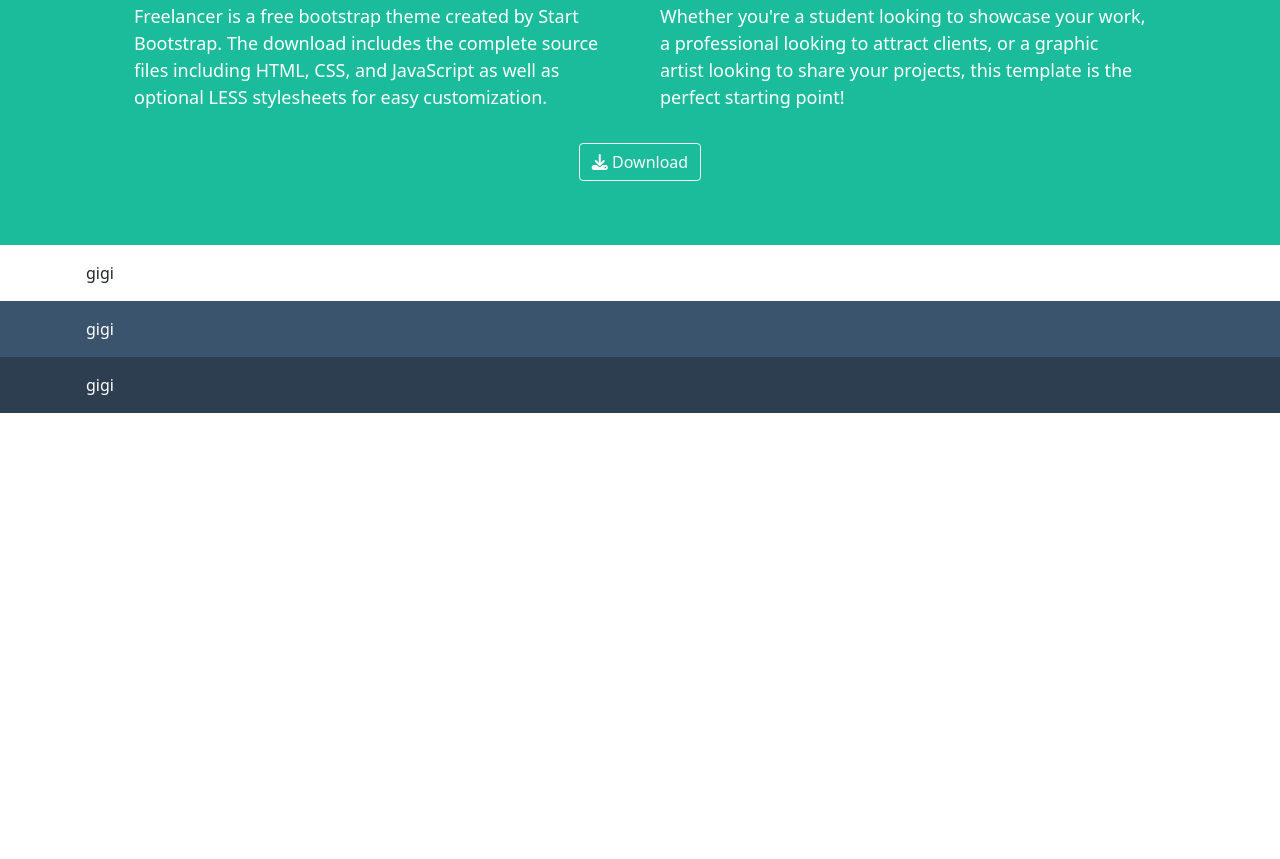
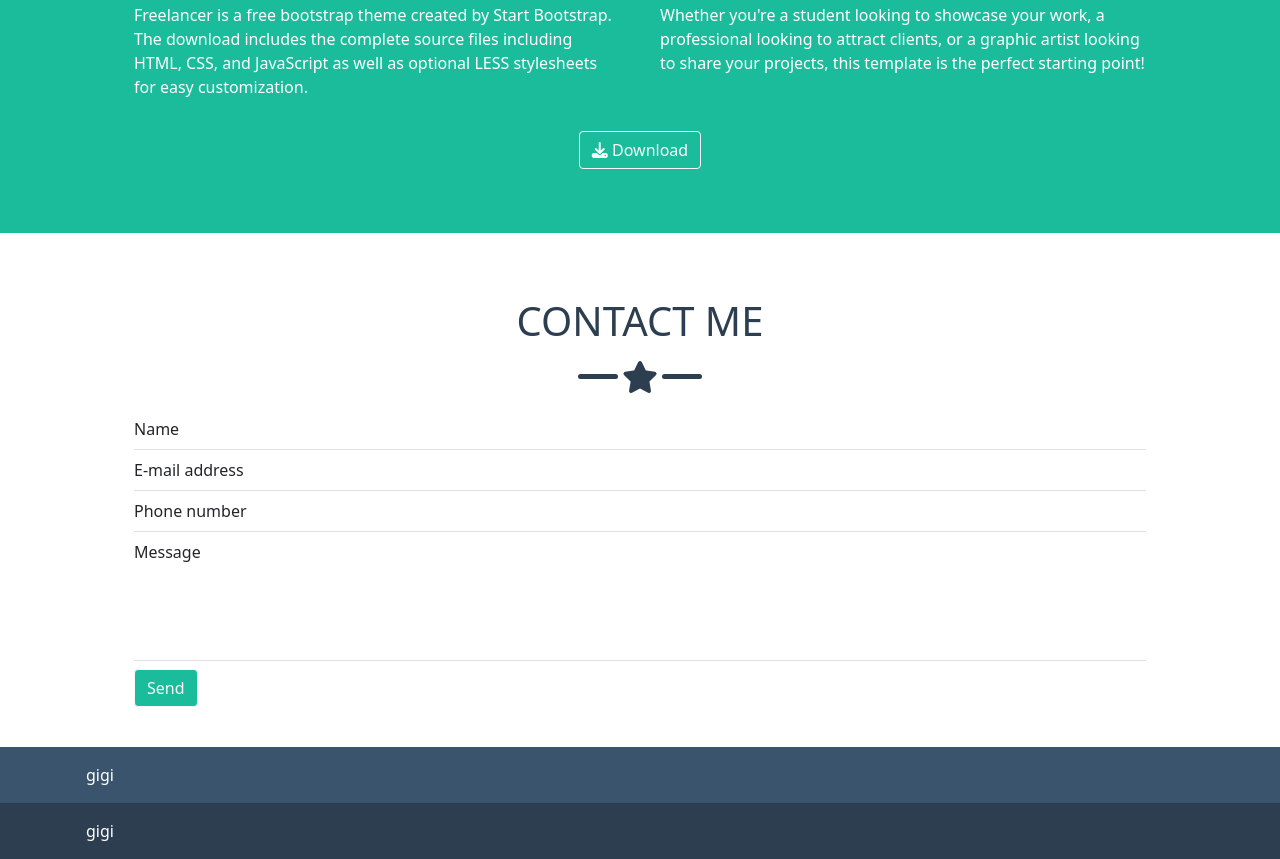
Before and after one commit to StefanoSax93/html-css-bootstrap-freelancer, a plain HTML site: page index.html in a window 1280 px wide. Shown: the part 1542-2401 px from the top of the page. Before the commit the page ends 1955 px from the top, so only its background shows below. Drawn offline with nearby package versions, Linux system fonts and the light colour scheme.

Commit message:
sezione 4

```diff
--- a/css/style.css
+++ b/css/style.css
@@ -57,6 +57,3 @@
 .line-small {
     width: 40px;
 }
-.col-9 p {
-    font-size: 18px;
-}
--- a/index.html
+++ b/index.html
@@ -134,7 +134,43 @@
     </div>
     <div class="container-fluid ">
         <div class="container p-3">
-            gigi
+            <div class="d-flex flex-column justify-content-center align-items-center color-header gap-2 pt-5 pb-3">
+                <h1 class="text-uppercase">contact me</h1>
+                <div class="d-flex gap-1">
+                    <div class="line line-small bg-header"></div>
+                    <i class="fa-solid fa-2x fa-star"></i>
+                    <div class="line line-small bg-header"></div>
+                </div>
+            </div>
+            <div class="container px-5">
+                <div class="row flex-column align-items-center">
+                    <div class="col-9 col-md-12">
+                        <div class="border-bottom py-2">
+                            Name
+                        </div>
+                    </div>
+                    <div class="col-9 col-md-12">
+                        <div class="border-bottom py-2">
+                            E-mail address
+                        </div>
+                    </div>
+                    <div class="col-9 col-md-12">
+                        <div class="border-bottom py-2">
+                            Phone number
+                        </div>
+                    </div>
+                    <div class="col-9 col-md-12">
+                        <div class="pt-2 mb-5">
+                            Message
+                        </div>
+                    </div>
+                    <div class="col-9 col-md-12">
+                        <div class="border-top mt-5 pt-2 pb-4">
+                            <a class="btn bg-title btn-outline-light" href="">Send</a>
+                        </div>
+                    </div>
+                </div>
+            </div>
         </div>
     </div>
     <div class="container-fluid bg-pub">
```
